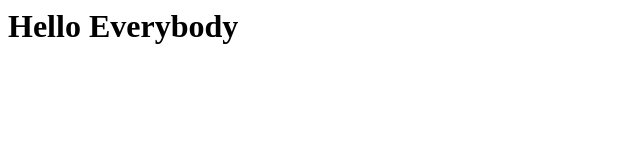
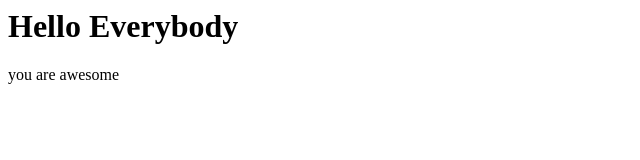
Before and after one commit to BuiDatHust/leanr-Git-Hub, a plain HTML site: page index.html in a window 1280 px wide. Shown: the full height of the page, 0-640 px from the left. Drawn offline with Linux system fonts and the light colour scheme.

Commit message:
Update index.html

```diff
--- a/index.html
+++ b/index.html
@@ -1 +1,3 @@
 <h1>Hello Everybody </h1>
+
+<p>you are awesome</p>
```
